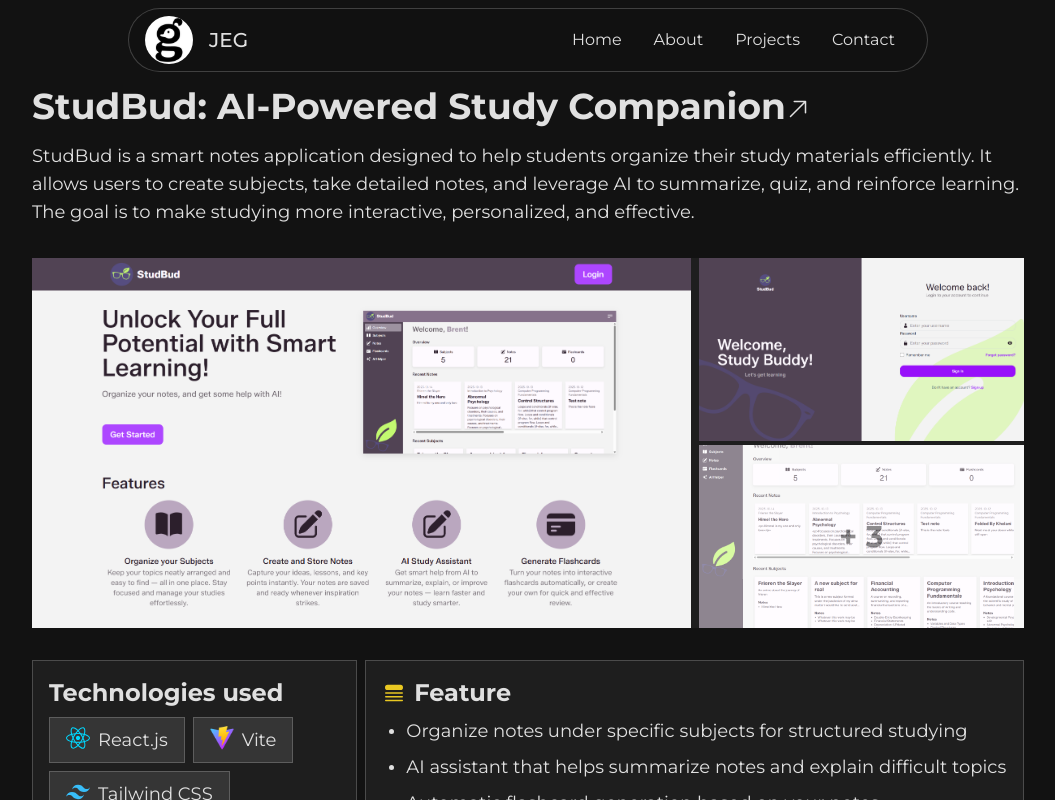
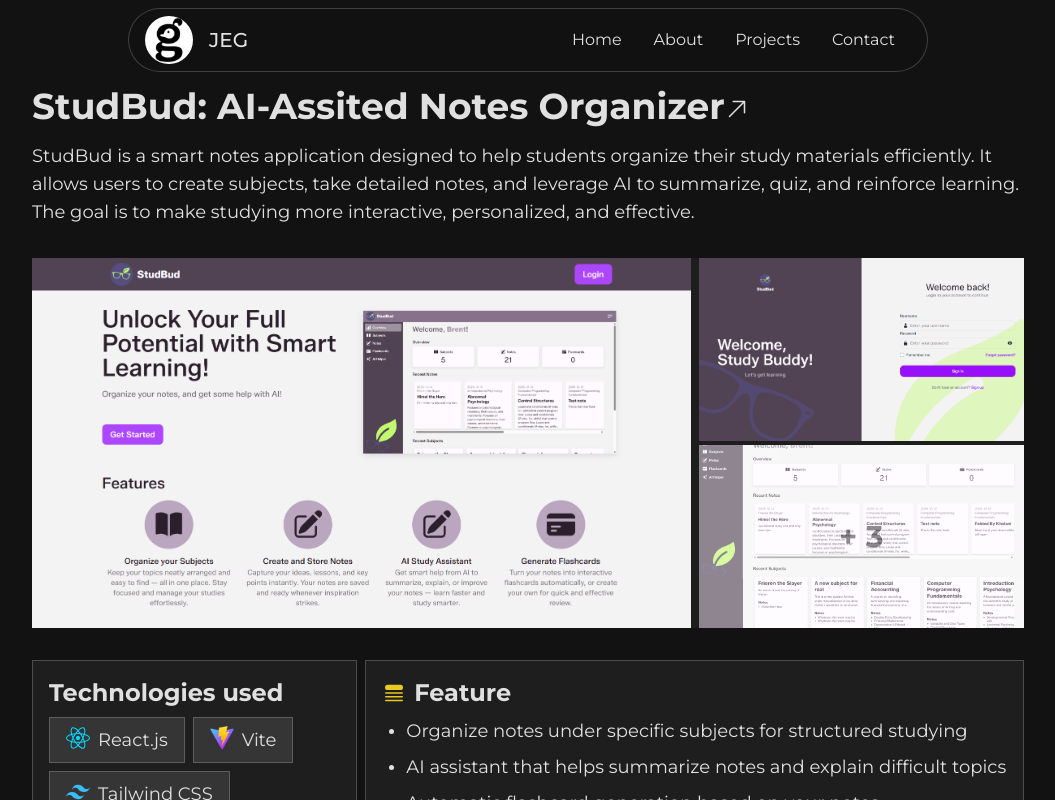
Before and after one commit to JegPDG/portfolio-jeg, a React (Vite) app: page /project/1 in a window 1280 px wide. Shown: the top 800 px of the page, without its empty margins (112-1167 px from the left). Built offline with nearby package versions, Linux system fonts and the light colour scheme.

Commit message:
title change

```diff
--- a/src/pages/ProjectDetail.jsx
+++ b/src/pages/ProjectDetail.jsx
@@ -67,7 +67,7 @@ const ProjectDetail = () => {
       ]
     },
     {
-      projTitle: "StudBud: AI-Powered Study Companion",
+      projTitle: "StudBud: AI-Assited Notes Organizer",
       projlink: "study-tracker-rust.vercel.app",
       projDescription: "StudBud is a smart notes application designed to help students organize their study materials efficiently. It allows users to create subjects, take detailed notes, and leverage AI to summarize, quiz, and reinforce learning. The goal is to make studying more interactive, personalized, and effective.",
       video: studyTracker.studytracker_1,
```
